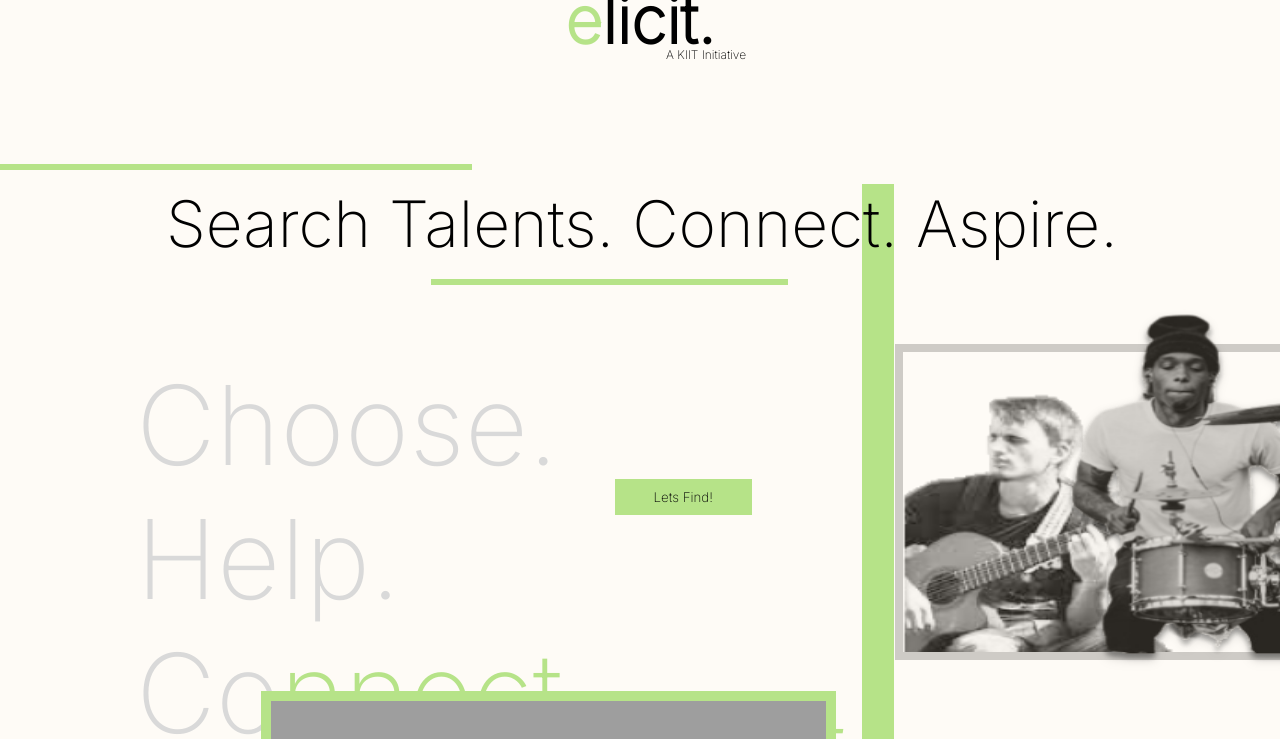
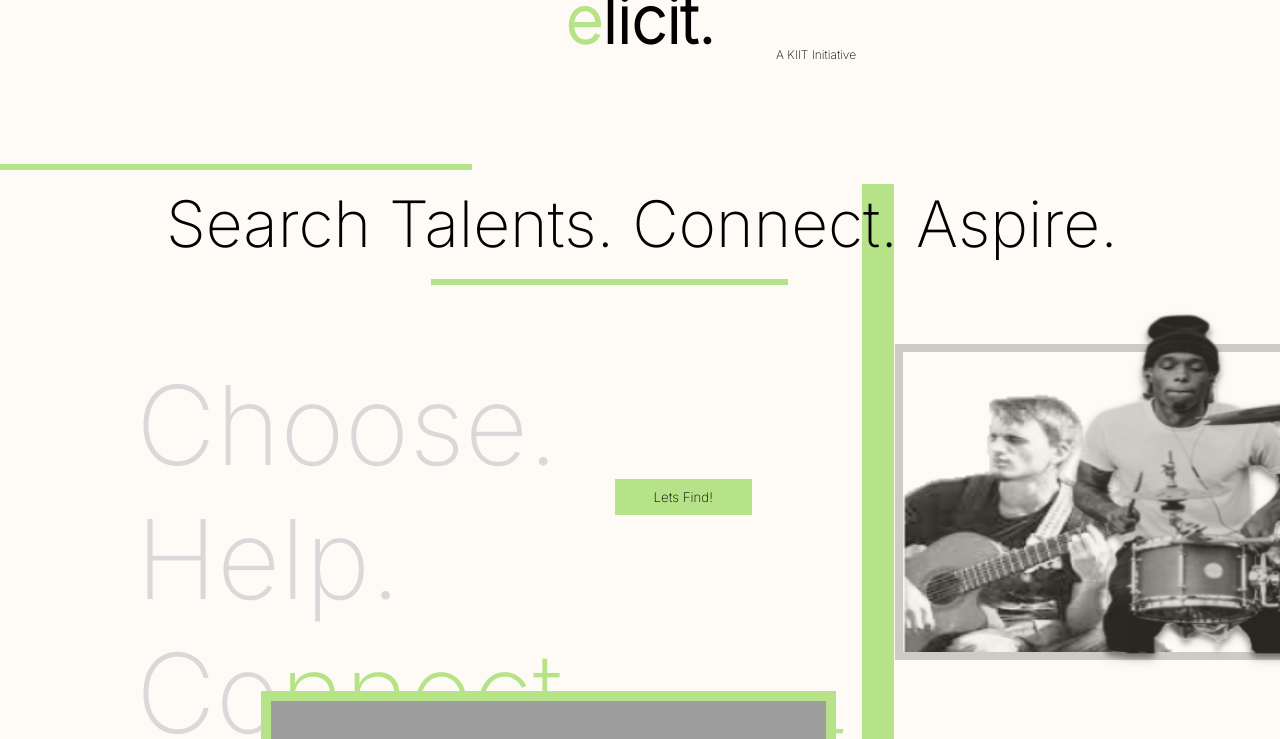
Before and after one commit to Pradiptocodes1/Innovance-ellicit., a plain HTML site: page DisplayPage.html in a window 1280 px wide. Shown: the part 61-800 px from the top of the page. Drawn offline with Linux system fonts and the light colour scheme; grey boxes are pictures that could not be loaded.

Commit message:
moved subtitle in under logo

```diff
--- a/styles.css
+++ b/styles.css
@@ -236,9 +236,8 @@ a {
 	position: absolute;
 	width: 94px;
 	height: 15px;
-	left: 666px;
+	left: 776px;
 	top: 96px;
-
 	font-family: "Inter", sans-serif;
 	font-style: normal;
 	font-weight: 200;
```
